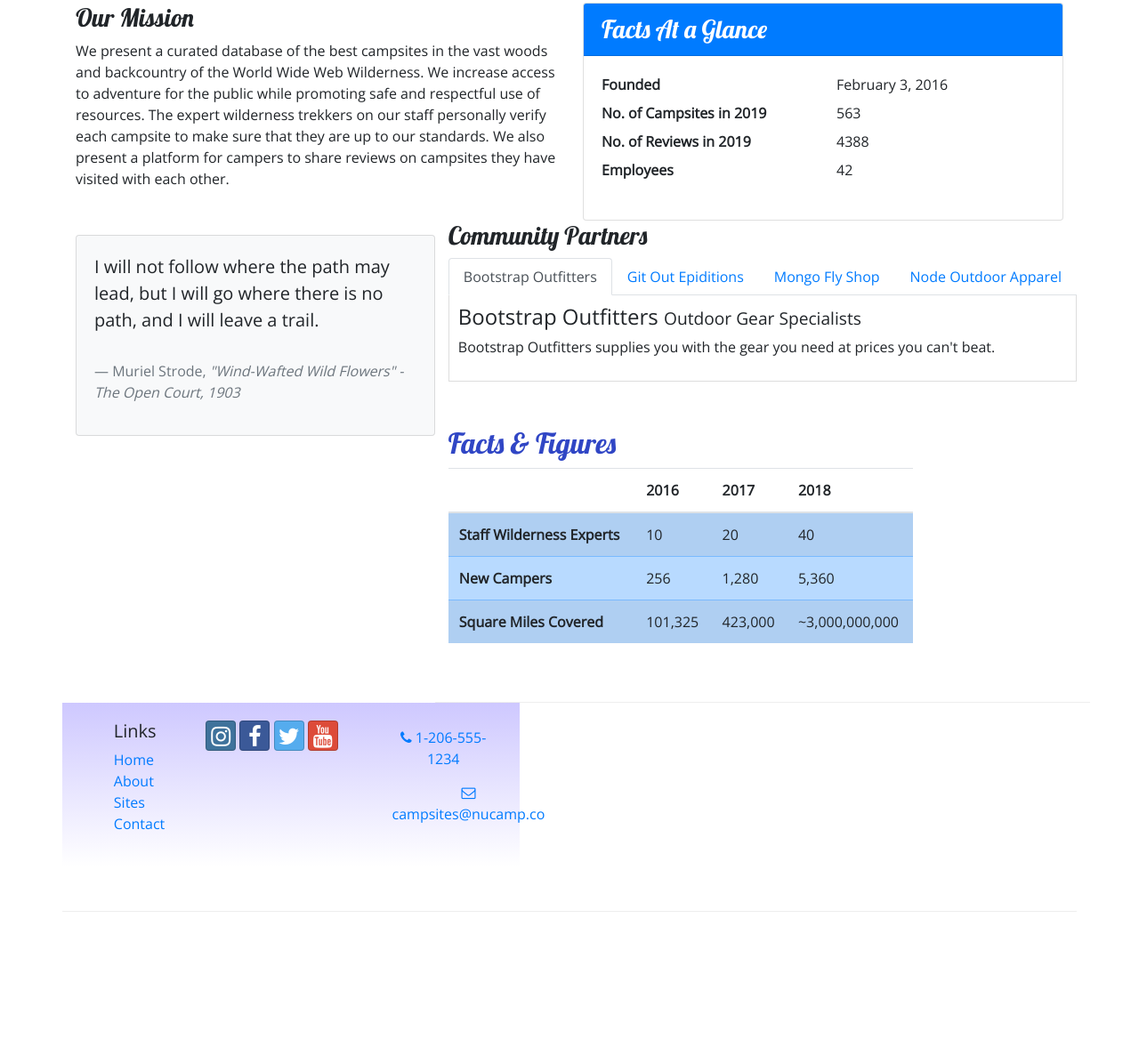
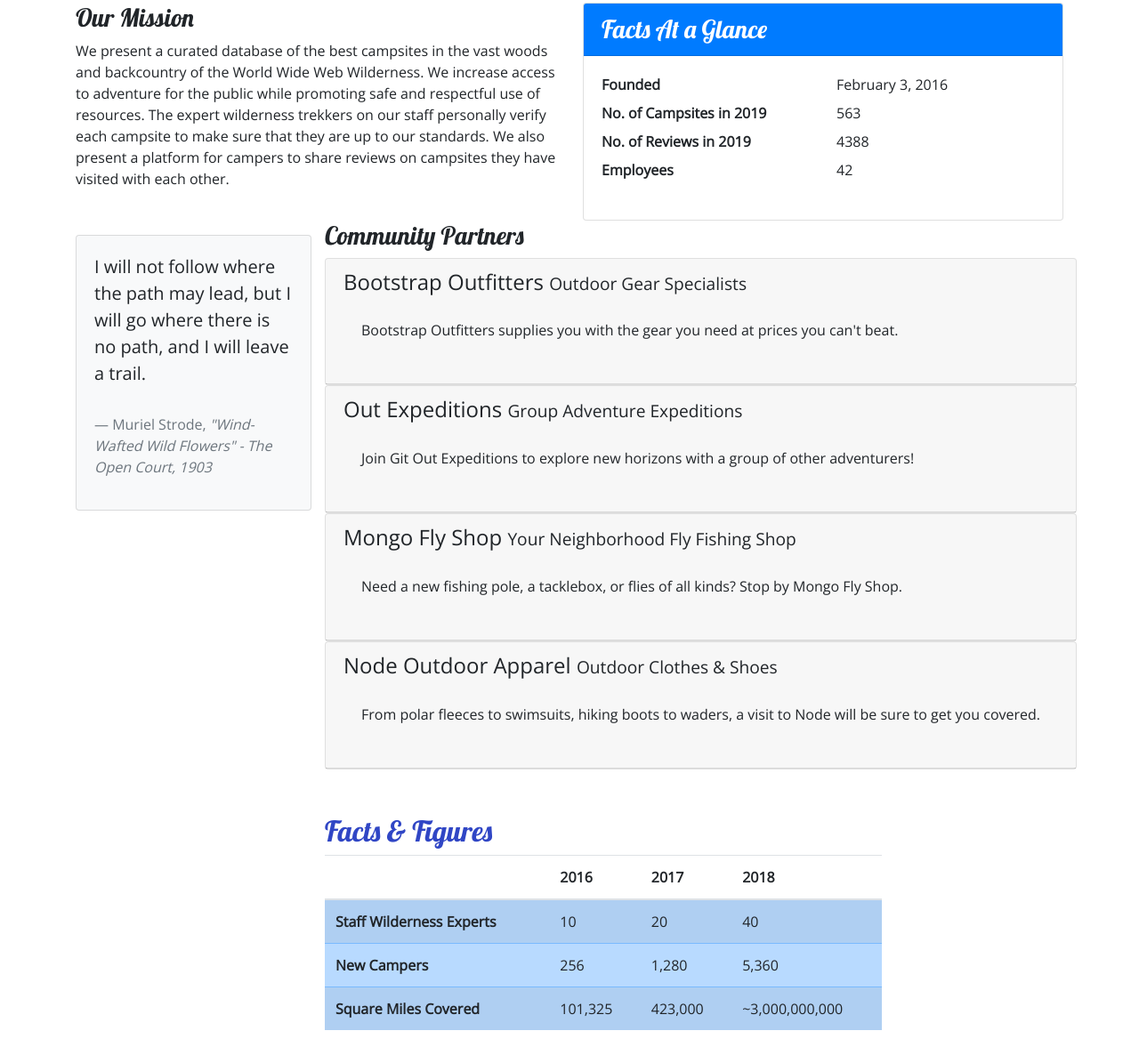
Before and after one commit to elahoda/My-First-BootStrap-Project, a website: page aboutus.html in a window 1280 px wide. Shown: the part 402-1579 px from the top of the page at 89% size. Before the commit the page ends 1427 px from the top, so only its background shows below. Drawn offline with nearby package versions, Linux system fonts and the light colour scheme.

Commit message:
Accordian

```diff
--- a/aboutus.html
+++ b/aboutus.html
@@ -100,33 +100,66 @@
 
             <div>
                 <h3>Community Partners</h3>
-                <ul class="nav nav-tabs">
-                    <li class="nav-item"><a class="nav-link active" href="#bootstrap" role="tab" data-toggle="tab">Bootstrap Outfitters</a></li>
-                    <li class="nav-item"><a class="nav-link" href="#git" role="tab" data-toggle="tab">Git Out Epiditions</a></li>
-                    <li class="nav-item"><a class="nav-link" href="#mongo" role="tab" data-toggle="tab">Mongo Fly Shop</a></li>
-                    <li class="nav-item"><a class="nav-link" href="#node" role="tab" data-toggle="tab">Node Outdoor Apparel</a></li>
-                </ul>
-                <div class="tab-content">
-                    <div role="tabpanel" class="tab-pane fade show active" id="bootstrap">
-                        <h4>Bootstrap Outfitters <small>Outdoor Gear Specialists</small></h4>
+
+                <div id="accordian">
+                    <div class="card">
+                        <div role="tab" class="card-header">
+                            <h4>
+                                <a data-toggle="collapse" data-target="#bootstrap"> Bootstrap Outfitters <small>Outdoor Gear Specialists</small>
+                                </a>
+                            </h4>
+                            <div class="collapse show" id="bootstrap" data-parent="#accordian">
+                                <div class="card-body">
                                     <p class="d-none d-sm-block">Bootstrap Outfitters supplies you with the gear you need at prices you can't beat.</p>
                                 </div>
+                            </div>
+                        </div>
+                    </div>
 
-                    <div role="tabpanel" class="tab-pane fade" id="git">
-                        <h4>Git Out Expeditions <small>Group Adventure Expeditions</small></h4>
+                    <div class="card">
+                        <div role="tab" class="card-header">
+                            <h4>
+                                <a data-toggle="collapse" data-target="#bootstrap">
+                                 Out Expeditions <small>Group Adventure Expeditions</small>
+                                </a>
+                            </h4>
+                            <div class="collapse show" id="bootstrap" data-parent="#accordian">
+                                <div class="card-body">
                                     <p class="d-none d-sm-block">Join Git Out Expeditions to explore new horizons with a group of other adventurers!</p>
                                 </div>
+                            </div>
+                        </div>
+                    </div>
 
-                    <div role="tabpanel" class="tab-pane fade" id="mongo">
-                        <h4>Mongo Fly Shop <small>Your Neighborhood Fly Fishing Shop</small></h4>
+                    <div class="card">
+                        <div role="tab" class="card-header">
+                            <h4>
+                               <a data-toggle="collapse" data-target="#mongo">
+                                    Mongo Fly Shop <small>Your Neighborhood Fly Fishing Shop</small>
+                                </a>
+                            </h4>
+                            <div class="collapse show" id="mongo" data-parent="#accordian">
+                               <div class="card-body">
                                     <p class="d-none d-sm-block">Need a new fishing pole, a tacklebox, or flies of all kinds? Stop by Mongo Fly Shop.</p>
                                 </div>
+                            </div>
+                        </div>
+                    </div>
 
-                    <div role="tabpanel" class="tab-pane fade" id="node">
-                        <h4>Node Outdoor Apparel <small>Outdoor Clothes & Shoes</small></h4>
+                    <div class="card">
+                        <div role="tab" class="card-header">
+                            <h4>
+                                <a data-toggle="collapse" data-target="#node">
+                                    Node Outdoor Apparel <small>Outdoor Clothes & Shoes</small>
+                                </a>
+                            </h4>
+                            <div class="collapse show" id="node" data-parent="#accordian">
+                            <div class="card-body">
                                 <p class="d-none d-sm-block">From polar fleeces to swimsuits, hiking boots to waders, a visit to Node will be sure to get you covered.</p>
                             </div>
-
+                        </div>
+                     </div>
+                </div>
             </div>
         <div class="row row-content">
         <div class="col-sm-9">
--- a/css/styles.css
+++ b/css/styles.css
@@ -31,8 +31,8 @@ header h2 {
 .navbar {
     background-color: #901CAD;
 }
-.tab-content {
-    border: 1px solid #DDD;
-    border-top:none;
-    padding: 10px;
-}
+
+a, a:hover {
+    color: inherit;
+    text-decoration: none;
+  }
```
Lines whose indentation alone changed are shown as unchanged.
